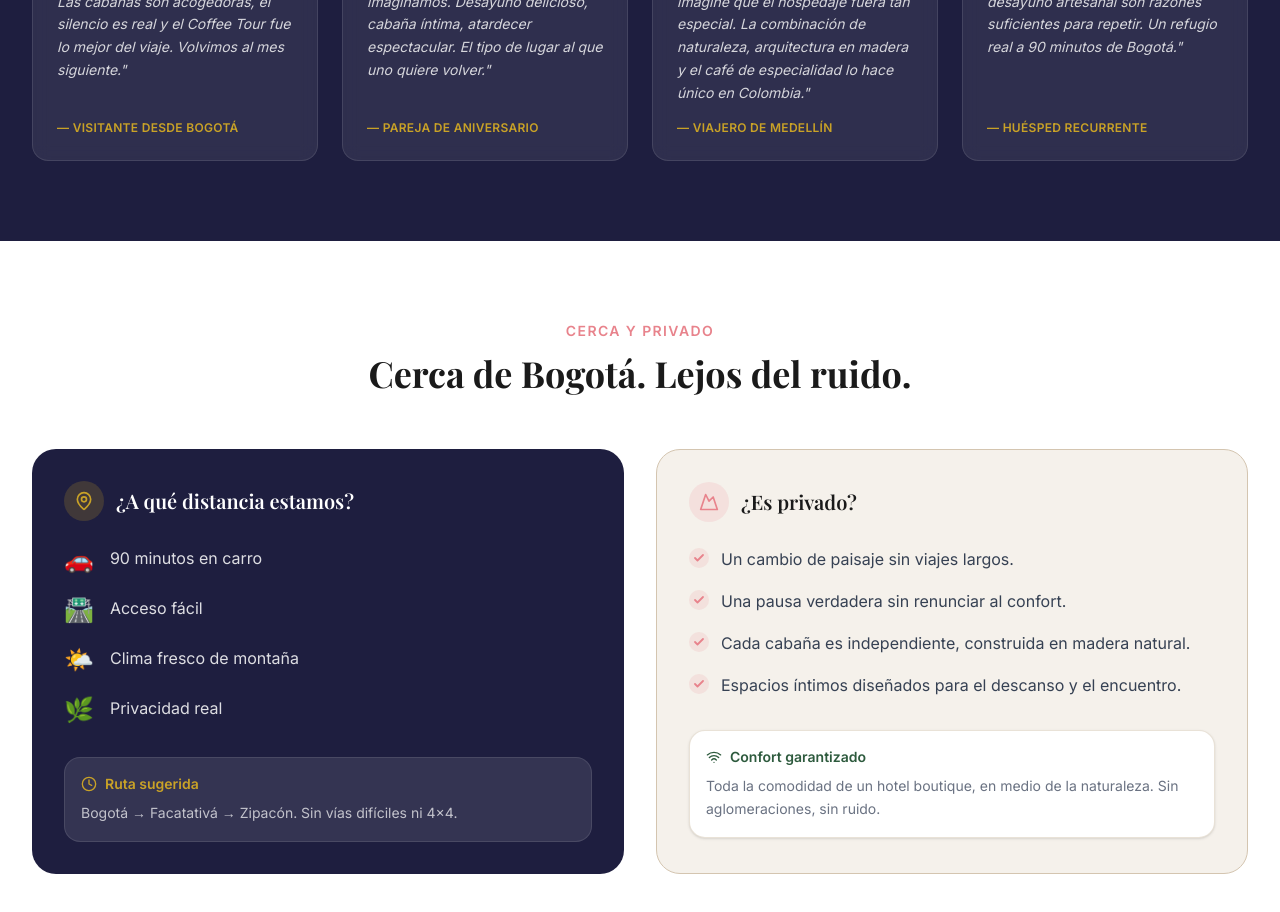
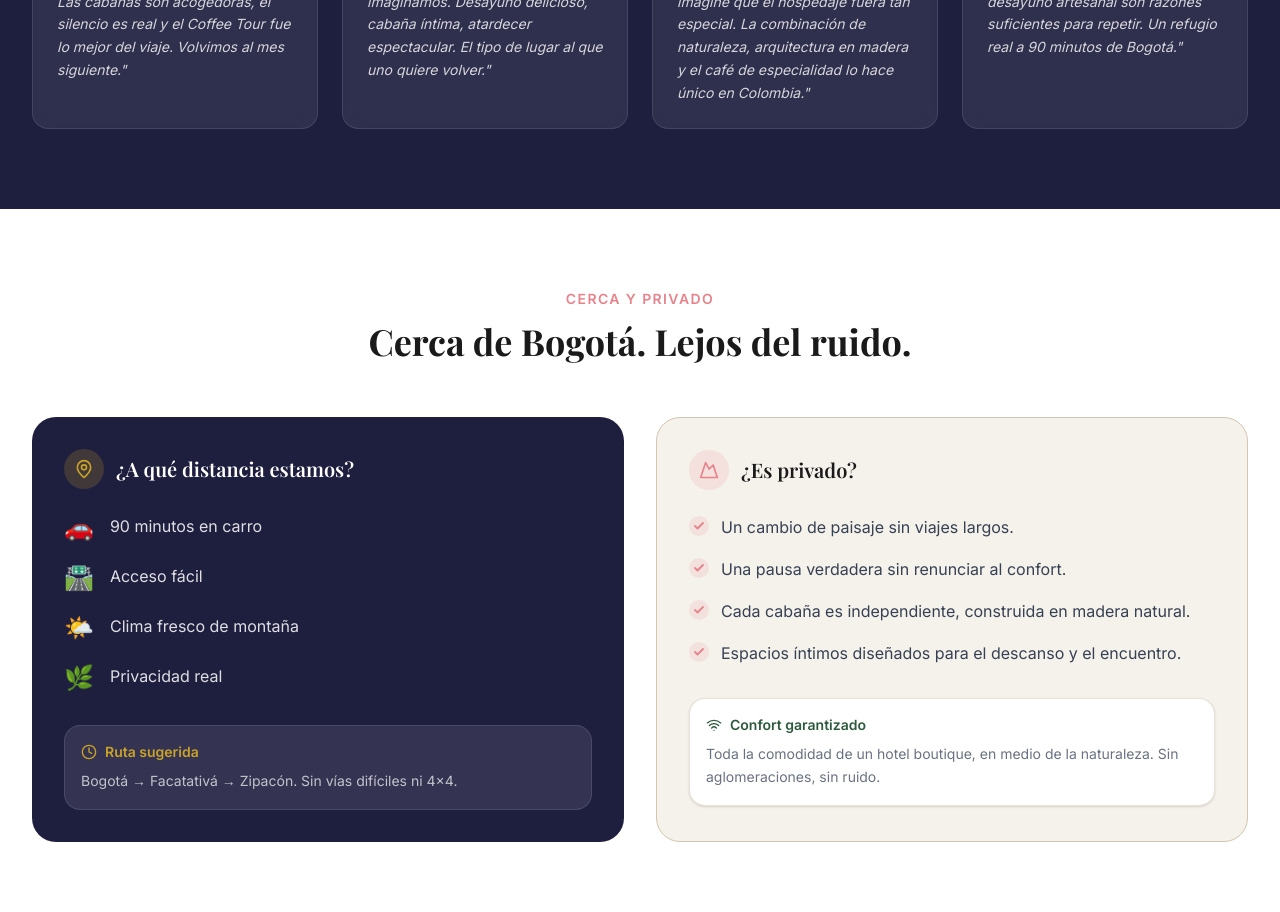
Before and after one commit to jbenavides-dotcom/lp-et-romanticos, a React (Vite) app: page / in a window 1280 px wide. Shown: the part 4400-5312 px from the top of the page. Built offline with nearby package versions, Linux system fonts and the light colour scheme; grey boxes are pictures that could not be loaded; a web font is replaced by a local one.

Commit message:
fix: quitar autor de las reseñas
Co-Authored-By: Claude Sonnet 4.6 <noreply@anthropic.com>

```diff
--- a/App.tsx
+++ b/App.tsx
@@ -440,10 +440,6 @@ function ReviewsSection() {
               {/* Quote */}
               <p className="text-white/80 text-sm leading-relaxed flex-1 italic">
                 "{review.text}"
-              </p>
-              {/* Author */}
-              <p className="text-brand-gold text-xs font-semibold tracking-wide uppercase">
-                — {review.author}
               </p>
             </article>
           ))}
```
